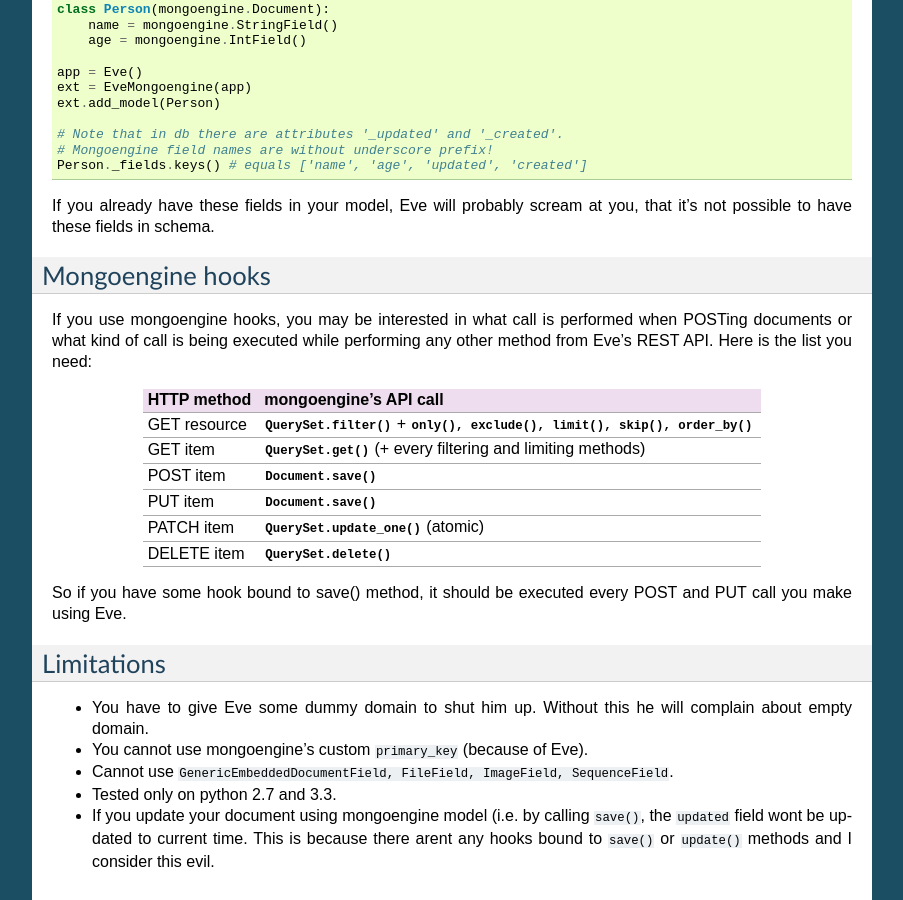
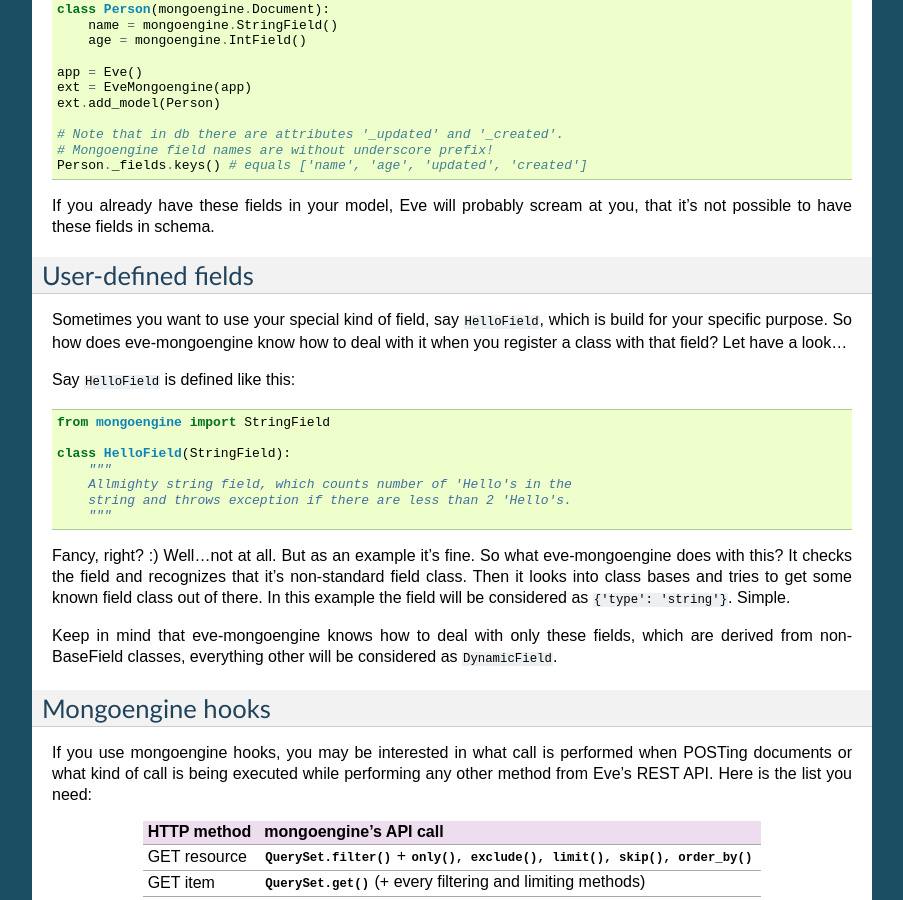
Before and after one commit to MongoEngine/eve-mongoengine, a Sphinx documentation site: the page built from docs/features.rst, in a window 1280 px wide and 900 px high, scrolled down 1391 px. Shown: the whole window, without its empty margins (198-1101 px from the left). Built offline with Sphinx 7.4.7, drawn with Linux system fonts in a browser that asks for light colours.

Commit message:
Update docs - user defined fields.

```diff
--- a/docs/features.rst
+++ b/docs/features.rst
@@ -90,6 +90,33 @@
 it's not possible to have these fields in schema.
 
 
+User-defined fields
+-------------------
+Sometimes you want to use your special kind of field, say ``HelloField``, which
+is build for your specific purpose. So how does eve-mongoengine know how to deal
+with it when you register a class with that field? Let have a look...
+
+Say ``HelloField`` is defined like this::
+
+    from mongoengine import StringField
+
+    class HelloField(StringField):
+        """
+        Allmighty string field, which counts number of 'Hello's in the
+        string and throws exception if there are less than 2 'Hello's.
+        """
+
+Fancy, right? :) Well...not at all. But as an example it's fine.
+So what eve-mongoengine does with this? It checks the field and recognizes
+that it's non-standard field class. Then it looks into class bases and tries
+to get some known field class out of there. In this example the field will
+be considered as ``{'type': 'string'}``. Simple.
+
+Keep in mind that eve-mongoengine knows how to deal with only these fields,
+which are derived from non-BaseField classes, everything other will be
+considered as ``DynamicField``.
+
+
 Mongoengine hooks
 -----------------
 
@@ -118,7 +145,7 @@
 * You have to give Eve some dummy domain to shut him up. Without this he
   will complain about empty domain.
 * You cannot use mongoengine's custom ``primary_key`` (because of Eve).
-* Cannot use ``GenericEmbeddedDocumentField, FileField, ImageField, SequenceField``.
+* Cannot use ``GenericEmbeddedDocumentField, SequenceField``.
 * Tested only on python 2.7 and 3.3.
 * If you update your document using mongoengine model (i.e. by calling ``save()``,
   the ``updated`` field wont be updated to current time. This is because there arent
```
